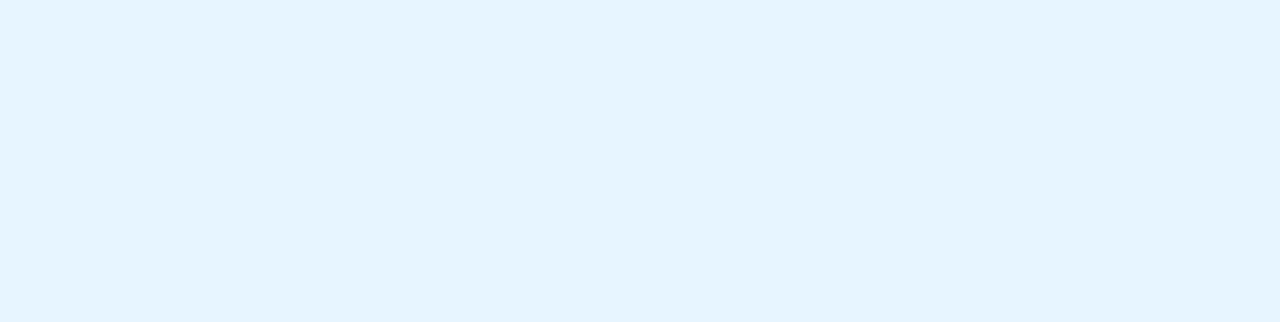
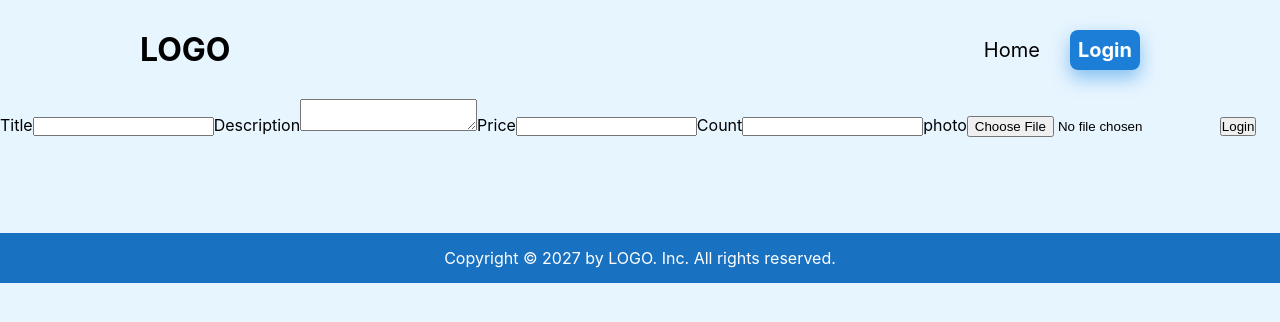
Before and after one commit to G2-tech-intern/Store-project, a React (Create React App) app in the folder frontend/: page /add in a window 1280 px wide. Before the commit this address had no page. Shown: the top 322 px of the page. Built offline with nearby package versions, Linux system fonts and the light colour scheme.

Commit message:
crate add and edit rout

```diff
--- /dev/null
+++ b/frontend/src/pages/AddProduct.js
@@ -0,0 +1,106 @@
+import { Form } from "react-router-dom";
+import styles from './Home.module.css'
+
+import { getAuthToken } from "../util/auth";
+function AddProductPage() {
+  return (
+    <section>
+      <div>
+        <Form method="post" className={styles.form}>
+          <p>
+            <label className={styles.formLabel}>Title</label>
+            <input
+              id="title"
+              type="text"
+              name="title"
+              required
+              className={styles.formInp}
+            ></input>
+            <label className={styles.formLabel}>Description</label>
+            <textarea
+              id="desc"
+              type="text"
+              name="desc"
+              required
+              className={styles.formInp}
+            ></textarea>
+            <label className={styles.formLabel}>Price</label>
+            <input
+              id="price"
+              type="text"
+              name="price"
+              required
+              className={styles.formInp}
+            ></input>
+            <label className={styles.formLabel}>Count</label>
+            <input
+              id="count"
+              type="number"
+              name="count"
+              required
+              className={styles.formInp}
+            ></input>
+            <label className={styles.formLabel}>photo</label>
+            <input
+              id="photo"
+              type="file"
+              name="photo"
+              accept="image/*"
+              required
+              className={styles.formInp}
+            ></input>
+
+            <button className={styles.formBtn}>Login</button>
+          </p>
+        </Form>
+      </div>
+    </section>
+  );
+}
+
+export default AddProductPage;
+
+export async function action({ request }) {
+
+  const formData = await request.formData();
+  const title = formData.get("title");
+  const desc = formData.get("desc");
+  const price = formData.get("price");
+  const count = formData.get("count");
+  const images = formData.get("images");
+
+  const sendData = `title=${title}&desc=${desc}&price=${price}&count=${count}&images=@1.png;type=image/png`
+
+  console.log(sendData)
+  const data = {
+    title: title,
+    desc: desc,
+    price: price,
+    count:count,
+    images:'images=@1.png;type=image/png'
+  }
+
+
+  const token = getAuthToken();
+
+  try {
+    const response = await fetch('http://localhost:5000/admin/products/add', {
+      method: 'POST',
+      headers: {
+        'Accept': '*/*',
+        'Authorization': `Bearer ${token}`,
+      },
+      body: JSON.stringify(data),
+    });
+
+    if (response.ok) {
+      // Handle successful response
+      console.log('Product added successfully');
+    } else {
+      // Handle error response
+      console.log('Error adding product');
+    }
+  } catch (error) {
+    console.log('Error:', error);
+  }
+}
--- /dev/null
+++ b/frontend/src/pages/EditProduct.js
@@ -0,0 +1,90 @@
+import { Form } from "react-router-dom";
+import styles from './Home.module.css'
+
+
+function EditProductPage() {
+  return (
+    <section>
+      <div>
+        <Form method="post" className={styles.form}>
+          <p>
+            <label className={styles.formLabel}>Title</label>
+            <input
+              id="title"
+              type="text"
+              name="title"
+              required
+              className={styles.formInp}
+            ></input>
+            <label className={styles.formLabel}>Description</label>
+            <textarea
+              id="desc"
+              type="text"
+              name="desc"
+              required
+              className={styles.formInp}
+            ></textarea>
+            <label className={styles.formLabel}>Price</label>
+            <input
+              id="title"
+              type="text"
+              name="title"
+              required
+              className={styles.formInp}
+            ></input>
+            <label className={styles.formLabel}>Count</label>
+            <input
+              id="count"
+              type="number"
+              name="count"
+              required
+              className={styles.formInp}
+            ></input>
+            <label className={styles.formLabel}>photo</label>
+            <input
+              id="title"
+              type="file"
+              name="title"
+              accept="image/*"
+              required
+              className={styles.formInp}
+            ></input>
+
+            <button className={styles.formBtn}>Login</button>
+          </p>
+        </Form>
+      </div>
+    </section>
+  );
+}
+
+export default EditProductPage;
+
+
+export async function action({ request }) {
+
+
+  const formData = 5
+
+
+    try {
+      const response = await fetch('http://localhost:5000/admin/products/add', {
+        method: 'POST',
+        headers: {
+          'Accept': '*/*',
+          'Authorization': 'Bearer eyJhbGciOiJIUzI1NiIsInR5cCI6IkpXVCJ9.eyJtb2JpbGUiOiIwOTM2NTQxMjY0OSIsImlhdCI6MTY5NTM3MTI3MCwiZXhwIjoxNjk3MDk5MjcwfQ.ojexYkEO3YQmGmxmkZk4QNBBfBHQkQLjk2V0HdyuBtU',
+        },
+        body: formData,
+      });
+
+      if (response.ok) {
+        // Handle successful response
+        console.log('Product added successfully');
+      } else {
+        // Handle error response
+        console.log('Error adding product');
+      }
+    } catch (error) {
+      console.log('Error:', error);
+    }
+  }
--- a/frontend/src/pages/Otp.js
+++ b/frontend/src/pages/Otp.js
@@ -34,9 +34,6 @@ export async function action({ request }) {
   const searchParams = new URL(request.url).searchParams;
   const phoneNumber = searchParams.get("mobile");
 
-  //   if (mode !== 'login' && mode !=='signup') {
-  //     throw json({message: 'unsopported mode '}, {status: 422})
-  //   }
 
   const formData = await request.formData();
   const otpCode = formData.get("code");
```
Also changed, not shown: frontend/src/App.js (+7 -1 lines), frontend/src/components/s.png (deleted).
